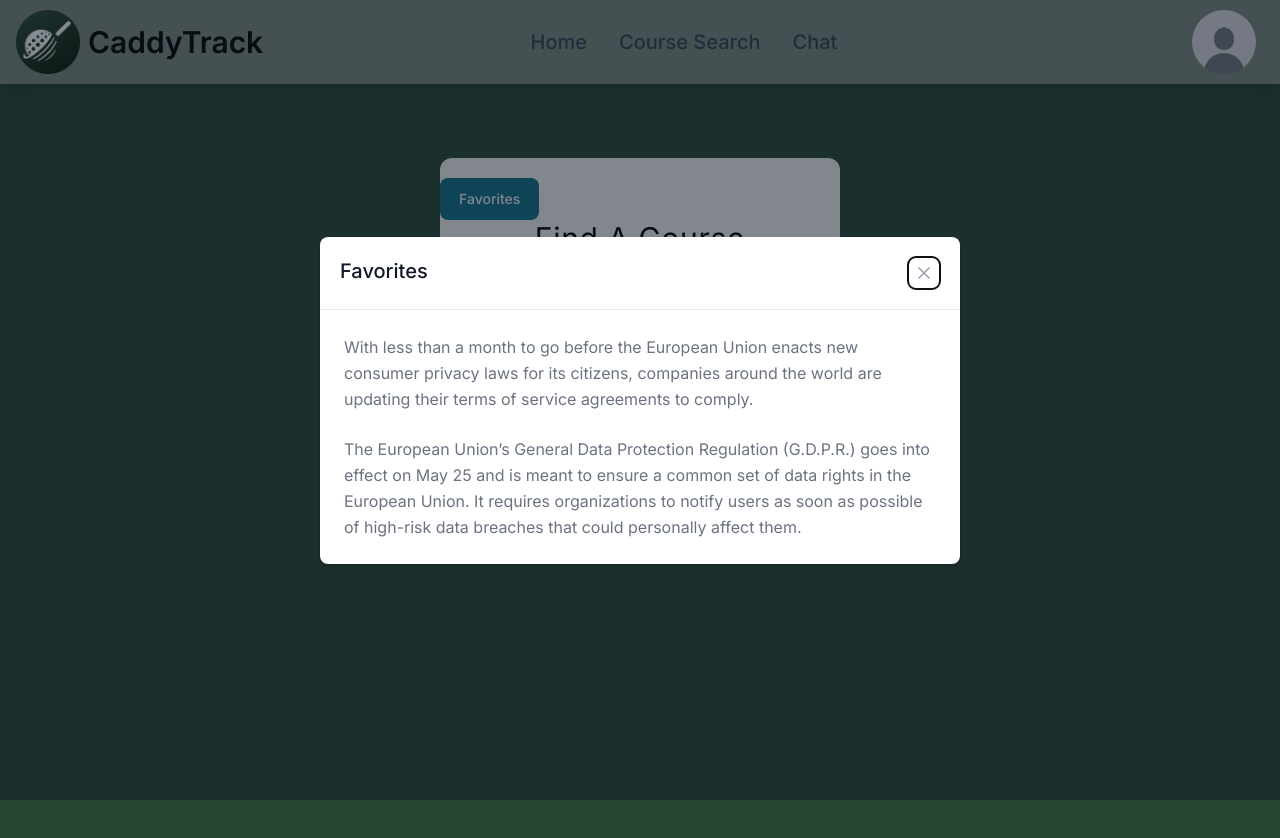
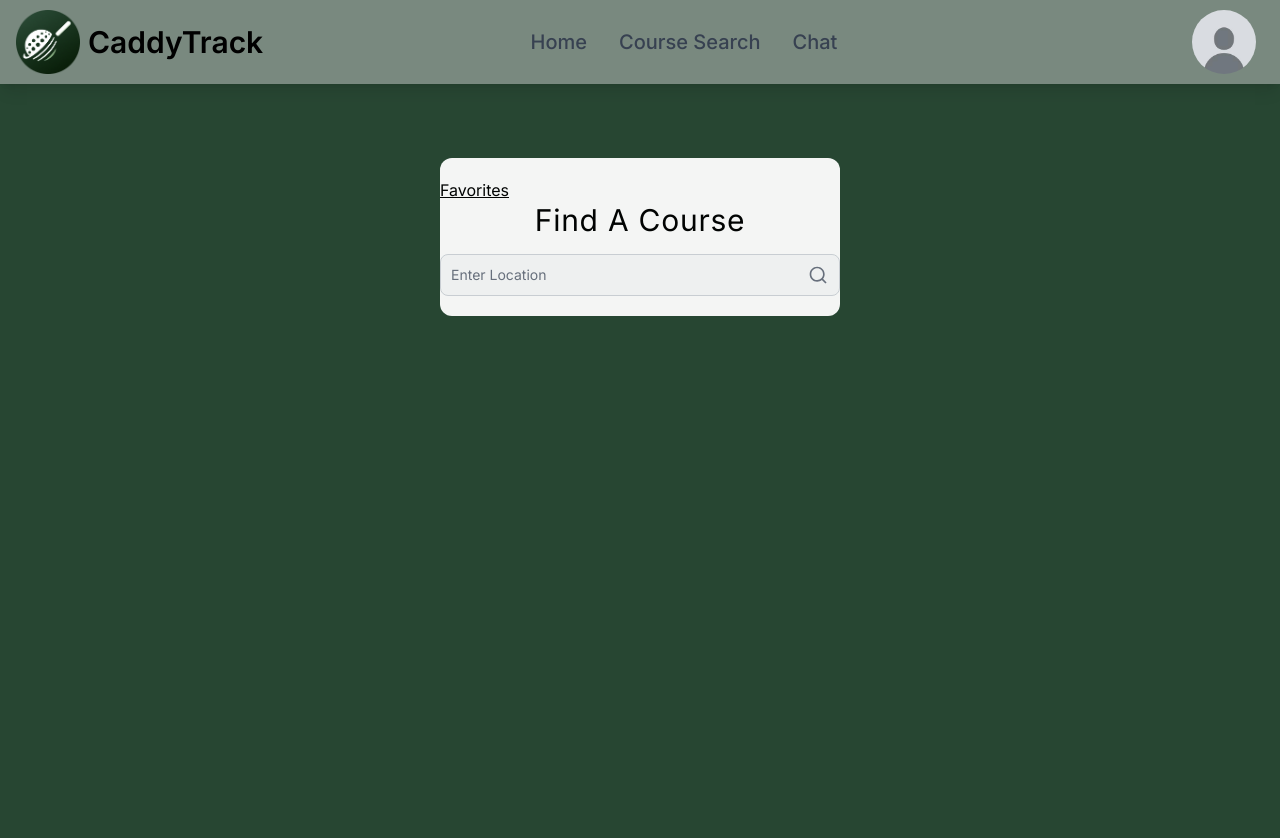
Before and after one commit to AidanYounathan/caddytrackfrontend, a Next.js app: page /CourseSearch in a window 1280 px wide. Shown: the top 838 px of the page. Built offline with nearby package versions, Linux system fonts and the light colour scheme.

Commit message:
Favorite update

```diff
--- a/src/Components/CourseSearchComponent.tsx
+++ b/src/Components/CourseSearchComponent.tsx
@@ -5,43 +5,53 @@ import { useState } from "react";
 
 
 const CourseSearchComponent = () => {
-    const [openModal, setOpenModal] = useState(true);
-  return (
-    <>
-    <div className="bg-white opacity-95 rounded-xl py-5">
-    <Button onClick={() => setOpenModal(true)}>Favorites</Button>
-    <h1 className="text-3xl text-center pb-4 tracking-wide">Find A Course</h1>
-    <TextInput id="" type="search" rightIcon={RiSearchLine} placeholder="Enter Location" required />
+
+  const [favClassName, setFavClassName] = useState<string>("-translate-x-full");
+  const handleFavDrawerClick = () => {
+    if (favClassName !== "-translate-x-full") {
+      setFavClassName("-translate-x-full");
+    } else {
+      setFavClassName("");
+    }
+  }
 
 
 
 
-      <Modal show={openModal} onClose={() => setOpenModal(false)}>
-        <Modal.Header>Favorites</Modal.Header>
-        <Modal.Body>
-          <div className="space-y-6">
-            <p className="text-base leading-relaxed text-gray-500 dark:text-gray-400">
-              With less than a month to go before the European Union enacts new consumer privacy laws for its citizens,
-              companies around the world are updating their terms of service agreements to comply.
-            </p>
-            <p className="text-base leading-relaxed text-gray-500 dark:text-gray-400">
-              The European Union’s General Data Protection Regulation (G.D.P.R.) goes into effect on May 25 and is meant
-              to ensure a common set of data rights in the European Union. It requires organizations to notify users as
-              soon as possible of high-risk data breaches that could personally affect them.
-            </p>
-          </div>
-        </Modal.Body>
-      </Modal>
+  const [openModal, setOpenModal] = useState(true);
+  return (
+    <>
+      <div className="bg-white opacity-95 rounded-xl py-5">
 
+        <button type="button" className="text-center underline " onClick={handleFavDrawerClick}>Favorites</button>
 
+        <h1 className="text-3xl text-center pb-4 tracking-wide">Find A Course</h1>
+        <TextInput type="search" rightIcon={RiSearchLine} placeholder="Enter Location" required />
 
+      </div>
 
-
-
-
-
-    </div>
-
+    {/* Start Drawer */}
+      <div id="drawer-navigation" className={`fixed top-0 bg-[#D9D9D9] left-0 z-40 w-full lg:w-[420px] h-screen p-4 overflow-y-auto transition-transform dark:bg-gray-800 ${favClassName}`}>
+        <p id="drawer-navigation-label" className=" text-[2.8rem] ">Favorites</p>
+        <button onClick={handleFavDrawerClick} type="button" className=" bg-transparent  hover:text-gray-500 absolute top-6 end-2.5 inline-flex items-center dark:hover:bg-gray-600 dark:hover:text-white">
+          <svg aria-hidden="true" className="w-[50px] h-[50px] grid" fill="currentColor" viewBox="0 0 20 20" xmlns="http://www.w3.org/2000/svg"><path d="M4.293 4.293a1 1 0 011.414 0L10 8.586l4.293-4.293a1 1 0 111.414 1.414L11.414 10l4.293 4.293a1 1 0 01-1.414 1.414L10 11.414l-4.293 4.293a1 1 0 01-1.414-1.414L8.586 10 4.293 5.707a1 1 0 010-1.414z"></path></svg>
+        </button>
+        <div className="py-4 overflow-y-auto ">
+          {/* <div id="getFavoritesDiv">
+            {favorites.map((pokemonName: string, index: number) => (
+              <div key={index} className="flex justify-between flex-row">
+                <p className=" text-black  text-[32px] w-full rounded-l-lg px-2 cursor-pointer" onClick={() => setUserInput(pokemonName)}>
+                  <span>{`${CapitalFirstLetter(pokemonName)}`}</span>
+                </p>
+                <button className=" text-[32px]  hover:text-gray-500 px-5 h-full" onClick={() => handleFavoriteClick(pokemonName)}  >
+                  {"X"}
+                </button>
+              </div>
+            ))}
+          </div> */}
+        </div>
+      </div>
+      {/* End Drawer */}
     </>
   )
 }
--- a/src/Components/DashboardComponent.tsx
+++ b/src/Components/DashboardComponent.tsx
@@ -11,7 +11,7 @@ const DashboardComponent = () => {
             <div className='grid justify-center lg:justify-normal lg:grid-cols-2'>
 
                 <div className=''>
-                    <div className='bg-[#274632] w-[162px] md:w-[372px]  flex flex-col items-center rounded-[20px]  py-8'>
+                    <div className='bg-[#274632] w-[162px] md:w-[372px]  flex flex-col items-center rounded-[20px] py-8'>
                         <Image className='w-14 mr-2 lg:w-16 h-auto rounded-full mb-3' src={defaultPFP} alt='' />
                         <p className='text-white text-xl md:text-4xl'>{username}</p>
                     </div>
```
